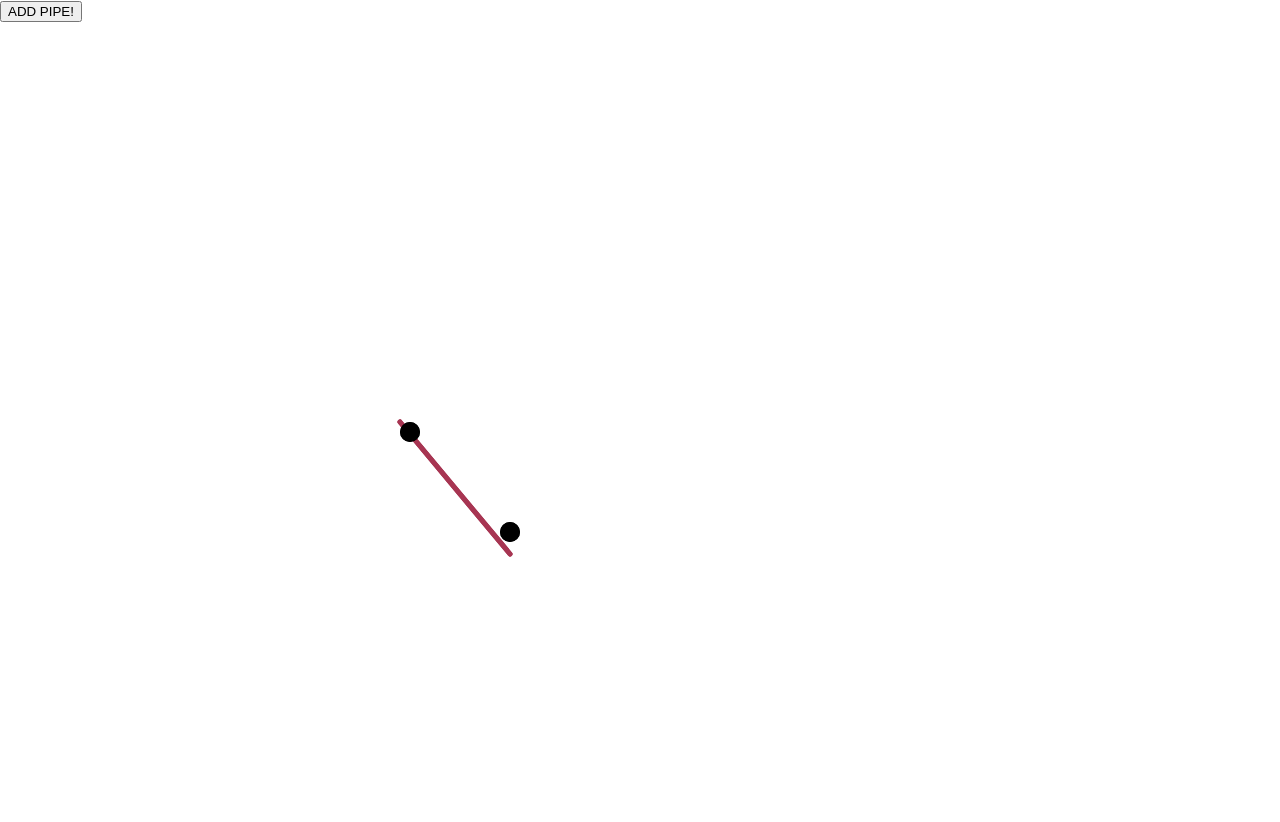
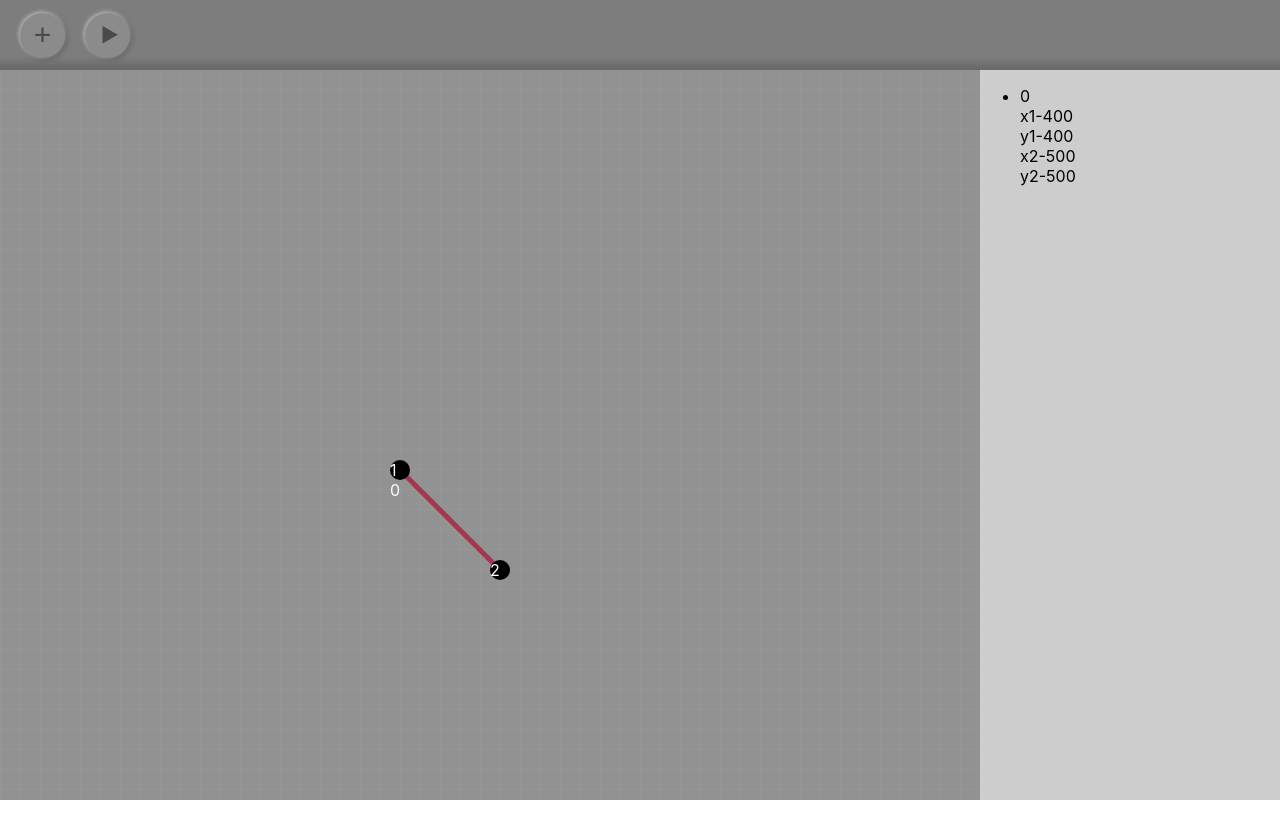
Before and after one commit to AdamMarciniak/pipe-network-analysis, a React (Create React App) app: page / in a window 1280 px wide. After the commit the page ends 800 px from the top, so only its background shows below. Built offline with nearby package versions, Linux system fonts and the light colour scheme.

Commit message:
added connections and new ui

```diff
--- a/src/App.css
+++ b/src/App.css
@@ -1,9 +1,99 @@
+
+html, body, #root, .App {
+  height: 100vh;
+  width: 100vw;
+}
+
+.App {
+  display: grid;
+  grid-template-rows: 70px 1fr;
+  grid-template-columns: 1fr 300px;
+  grid-template-areas:
+    "toolbar toolbar"
+    "workspace infoPanel";
+}
+
+.toolbar {
+  grid-area: toolbar;
+  display: flex;
+  flex-direction: row;
+  align-items: center;
+  background: linear-gradient(180deg, #7D7D7D 80.99%, #676767 100%);
+}
+
+.toolbarButton {
+  font-size: 30px;
+  color: #4A4A4A;
+  width: 45px;
+  height: 45px;
+  margin-left: 20px;
+  border-radius: 40px;
+  border: none;
+  outline: none;
+  background: #8B8B8B;
+  box-shadow: -1px -1px 4px rgba(239, 239, 239, 0.61), 2px 2px 5px rgba(89, 89, 89, 0.79);
+}
+
+.toolbarButton svg {
+  width:50%;
+  height:50%;
+  margin-left: 5px;
+}
+
+.toolbarButton:active {
+  background: #7A7A7A;
+box-shadow: inset 0px 4px 4px rgba(0, 0, 0, 0.25), inset -2px -2px 4px rgba(255, 255, 255, 0.13);
+}
+
+.workspace {
+  position: relative;
+  grid-area: workspace;
+  overflow: hidden;
+  background-color: #929292;
+    background-image:linear-gradient(#8b8b8b, #7a7a7a);
+    background-image:
+    linear-gradient(0deg, transparent 24%,
+    rgba(255, 255, 255, .05) 25%,
+    rgba(255, 255, 255, .05) 26%,
+      transparent 27%, transparent 74%,
+    rgba(255, 255, 255, .05) 75%,
+    rgba(255, 255, 255, .05) 76%,
+      transparent 77%, transparent),
+    linear-gradient(90deg, transparent 24%,
+    rgba(255, 255, 255, .05) 25%,
+    rgba(255, 255, 255, .05) 26%,
+      transparent 27%, transparent 74%,
+    rgba(255, 255, 255, .05) 75%,
+    rgba(255, 255, 255, .05) 76%,
+      transparent 77%, transparent);
+    height:100%;
+    width:100%;
+    background-size:40px 40px;
+    background-position: -10px -10px;
+    z-index: 0;
+}
+
+.gridLines {
+  grid-area: workspace;
+
+}
+
+.infoPanel {
+  grid-area: infoPanel;
+  background: #CDCDCD;
+  overflow-y:scroll;
+}
+
+.pipeList {
+  list-style-type: none;
+}
+
 
 svg {
-  position: absolute;
+  position: relative;
   top: 0;
   left: 0;
-  z-index: -1;
+  z-index: 1;
   height:100%;
   width:100%;
 }
@@ -22,6 +112,8 @@ svg {
   background: black;
   border-radius: 20px;
   z-index: 2;
+  color: white;
+  user-select: none;
 }
 
 .pipe {
--- a/src/App.js
+++ b/src/App.js
@@ -6,30 +6,29 @@ import Draggable from 'react-draggable';
 const Pivots = (props) => {
 
   const handleDrag1 = (e, data) => {
-    console.log('handling1');
     const [x, y] = [data.x + 10, data.y + 10]
     props.setPivotPositions({ ...props.pivotPositions, x1: x, y1: y })
   }
 
   const handleDrag2 = (e, data) => {
-    console.log('handling2');
     const [x, y] = [data.x + 10, data.y + 10]
     props.setPivotPositions({ ...props.pivotPositions, x2: x, y2: y })
   }
 
   return (
     <div>
-      <Draggable defaultPosition={{ x: props.startPosition.x1, y: props.startPosition.y1 }}
+      <Draggable defaultPosition={{ x: props.startPosition.x1 - 10, y: props.startPosition.y1 - 10 }}
         onDrag={handleDrag1}
         grid={[20, 20]}>
         <div className='pivot' ref={props.pivotRef1}
-        ></div>
+        >{`1 ${props.id}`}</div>
       </Draggable>
-      <Draggable defaultPosition={{ x: props.startPosition.x2, y: props.startPosition.y2 }}
+
+      <Draggable defaultPosition={{ x: props.startPosition.x2 - 10, y: props.startPosition.y2 - 10 }}
         onDrag={handleDrag2}
         grid={[20, 20]}>
         <div className='pivot' ref={props.pivotRef2}
-        ></div>
+        >2</div>
       </Draggable>
     </div>
   );
@@ -47,25 +46,15 @@ const Line = (props) => {
   );
 }
 
-const getXYMidPoint = (rect) => {
-  return [(rect.right - rect.left) / 2 + rect.left, (rect.bottom - rect.top) / 2 + rect.top];
-}
-
 const Pipe = (props) => {
-
   const startPosition = { x1: 400, y1: 400, x2: 500, y2: 500 }
   const [pivotPositions, setPivotPositions] = useState(startPosition);
   const pivotRef1 = useRef(null);
   const pivotRef2 = useRef(null);
 
-
   useEffect(() => {
-    const [x1, y1] = getXYMidPoint(pivotRef1.current.getBoundingClientRect());
-    setPivotPositions({ ...pivotPositions, x1: x1, y1: y1 });
-    const [x2, y2] = getXYMidPoint(pivotRef2.current.getBoundingClientRect());
-    setPivotPositions({ ...pivotPositions, x2: x2, y2: y2 })
-  }, [])
-
+    props.changePipe(props.id, pivotPositions);
+  }, [pivotPositions])
 
   return (
     <div className='pipe'>
@@ -76,6 +65,7 @@ const Pipe = (props) => {
         startPosition={startPosition}
         setPivotPositions={setPivotPositions}
         pivotPositions={pivotPositions}
+        id={props.id}
       />
       <Line pivotPositions={pivotPositions} />
     </div>
@@ -84,17 +74,145 @@ const Pipe = (props) => {
 
 function App() {
 
-  const [pipes, setPipes] = useState(['pipe', 'pipe'])
+  const [pipes, setPipes] = useState([{ id: 0, x1: null, y1: null, x2: null, y2: null }])
+
+  const [connections, setConnections] = useState([]);
+
+
+
+  const addPipe = () => {
+    const getNewId = () => {
+      if (pipes.length > 0) {
+        return pipes[pipes.length - 1].id + 1;
+      } else {
+        return 0;
+      }
+    };
+    setPipes([...pipes, { id: getNewId(), x1: null, y1: null, x2: null, y2: null }])
+  };
+
+  const changePipe = (id, pivots) => {
+    const newPipes = pipes.filter((pipe) => pipe['id'] !== id);
+    setPipes([...newPipes, { 'id': id, ...pivots }])
+  };
+
+  useEffect(() => {
+
+    const connections = [];
+    let idx = 0;
+    pipes.forEach((pipe) => {
+      pipes.slice(idx).forEach((otherPipe) => {
+
+        if (pipe.id !== otherPipe.id) {
+          if (pipe.x1 === otherPipe.x1 && pipe.y1 === otherPipe.y1) {
+            connections.push({ ids: [pipe.id, otherPipe.id], connectors: [1, 1] })
+          }
+
+          if (pipe.x2 === otherPipe.x2 && pipe.y2 === otherPipe.y2) {
+            connections.push({ ids: [pipe.id, otherPipe.id], connectors: [2, 2] })
+          }
+
+          if (pipe.x1 === otherPipe.x2 && pipe.y1 === otherPipe.y2) {
+            connections.push({ ids: [pipe.id, otherPipe.id], connectors: [1, 2] })
+          }
+
+          if (pipe.x2 === otherPipe.x1 && pipe.y2 === otherPipe.y1) {
+            connections.push({ ids: [pipe.id, otherPipe.id], connectors: [2, 1] })
+          }
+
+        }
+      })
+      idx += 1;
+    })
+    setConnections(connections);
+    console.log('connections', JSON.stringify(connections));
+
+
+  }, [pipes])
+
+
+
+
 
   return (
     <div className="App" >
-      <button onClick={(e) => setPipes([...pipes, 'pipe'])}> ADD PIPE!</button>
-      {pipes.map((pipe) => {
-        return <Pipe />
-      })}
+      <div className="toolbar">
+        <button className="toolbarButton" onClick={addPipe}>+</button>
+        <button className="toolbarButton">
+          <svg width="11" height="13" viewBox="0 0 11 13" fill="none" xmlns="http://www.w3.org/2000/svg">
+            <path d="M10.4972 6.50046L0.337715 12.3661L0.337715 0.634859L10.4972 6.50046Z" fill="#4A4A4A" />
+          </svg>
+        </button>
+      </div>
 
+      <div className="workspace">
+        {pipes.map((pipe) => {
+          return <Pipe key={pipe.id} id={pipe.id} changePipe={changePipe} />
+        })}
+        <div className="gridLines" />
+      </div>
+
+      <div className="infoPanel">
+        <ul>
+          {pipes.sort(function (a, b) {
+            return a.id - b.id
+          }).map((pipe) => {
+            return <PipeRow pipe={pipe} key={pipe.id} id={pipe.id} />
+          })}
+        </ul>
+        <ul>
+          {connections.sort(function (a, b) {
+            return a.ids[0] - b.ids[0]
+          }).map((connection) => {
+            return <ConnectionRow key={connection.ids} connection={connection} />
+          })}
+        </ul>
+
+      </div>
     </div>
   );
 }
 
+
+const PipeRow = (props) => {
+  return (
+    <li className="pipeRow">
+      <div>
+        {props.id}
+      </div>
+      <div>
+        x1-
+        {props.pipe.x1}
+      </div>
+      <div>
+        y1-
+        {props.pipe.y1}
+      </div>
+      <div>
+        x2-
+        {props.pipe.x2}
+      </div>
+      <div>
+        y2-
+        {props.pipe.y2}
+      </div>
+    </li>
+  )
+};
+
+const ConnectionRow = (props) => {
+  return (
+    <li className="pipeRow">
+      <div>
+        {props.connection.ids}
+      </div>
+      <div>
+        {props.connection.connectors}
+      </div>
+
+    </li>
+  )
+};
+
+
 export default App;
```
